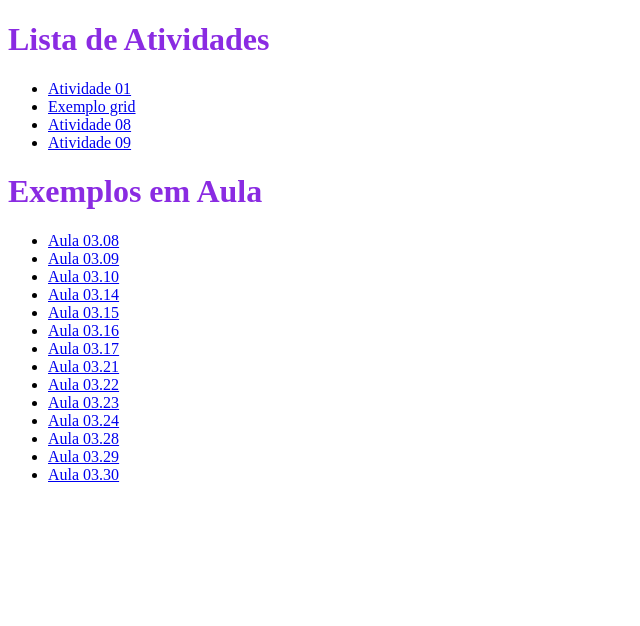
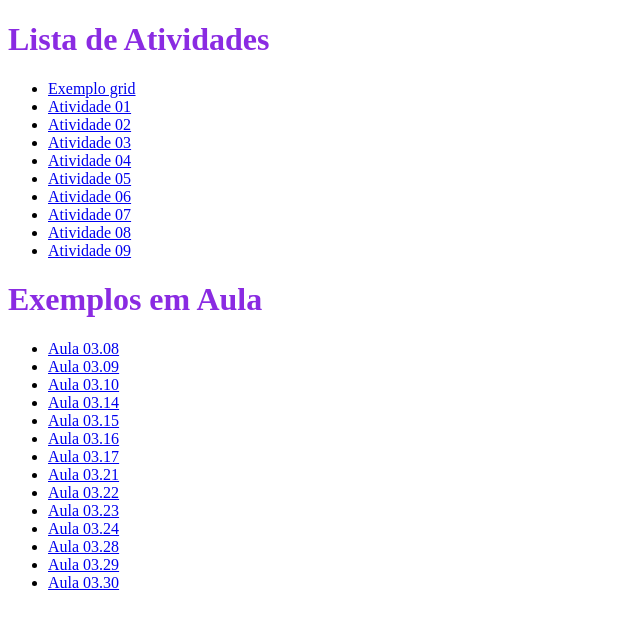
Before and after one commit to kaciodesousa/lista-atividade, a plain HTML site: page index.html in a window 1280 px wide. Shown: the whole page, without its empty margins (0-640 px from the left). Drawn offline with Linux system fonts and the light colour scheme.

Commit message:
atualização 30-03-2022

```diff
--- a/index.html
+++ b/index.html
@@ -12,8 +12,14 @@
 <body>
     <h1>Lista de Atividades</h1>
     <ul>
+        <li><a href="exemplo-grid/index.html">Exemplo grid</a></li>
         <li><a href="atividade-01/index.html">Atividade 01</a></li>
-        <li><a href="exemplo-grid/index.html">Exemplo grid</a></li>
+        <li><a href="atividade-02/index.html">Atividade 02</a></li>
+        <li><a href="atividade-03/index.html">Atividade 03</a></li>
+        <li><a href="atividade-04/index.html">Atividade 04</a></li>
+        <li><a href="atividade-05/index.html">Atividade 05</a></li>
+        <li><a href="atividade-06/index.html">Atividade 06</a></li>
+        <li><a href="atividade-07/index.html">Atividade 07</a></li>
         <li><a href="atividade-08/index.html">Atividade 08</a></li>
         <li><a href="atividade-09/index.html">Atividade 09</a></li>
     </ul>
```
